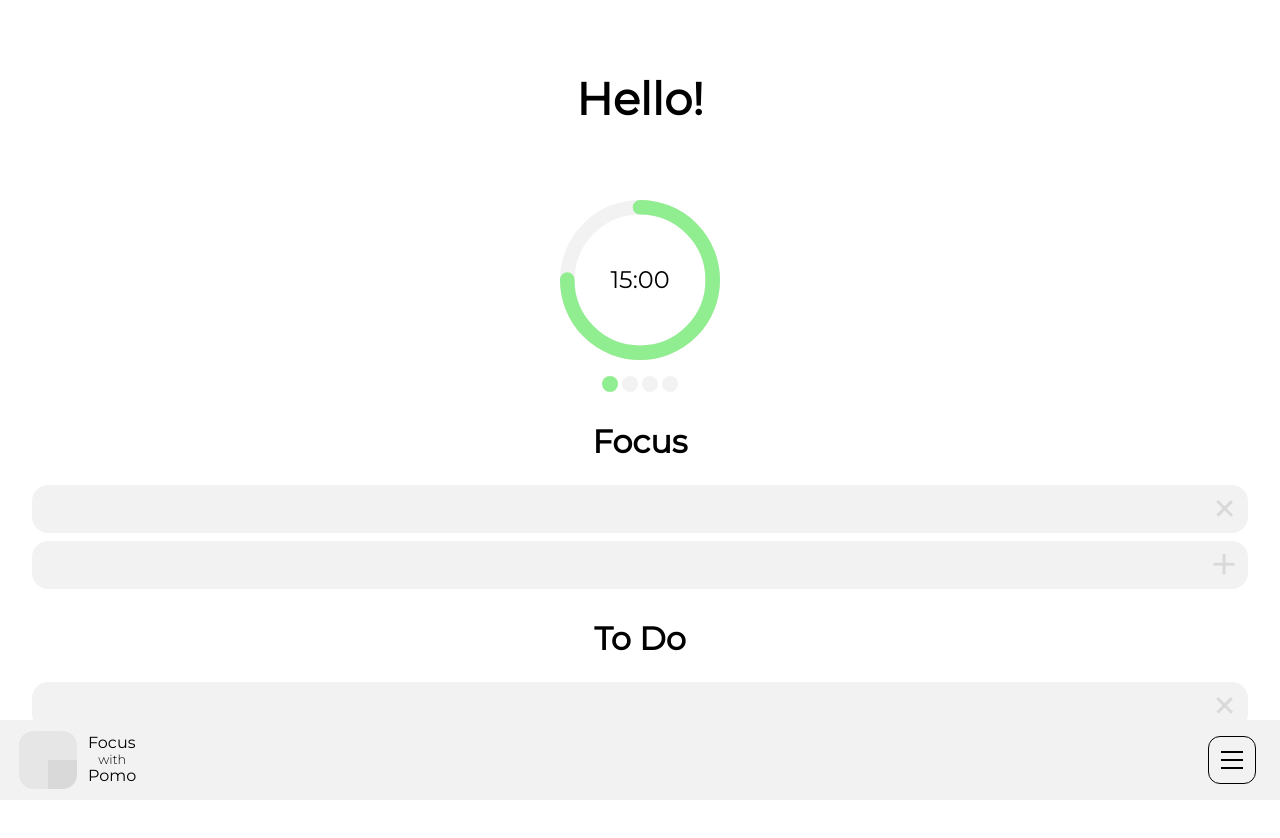
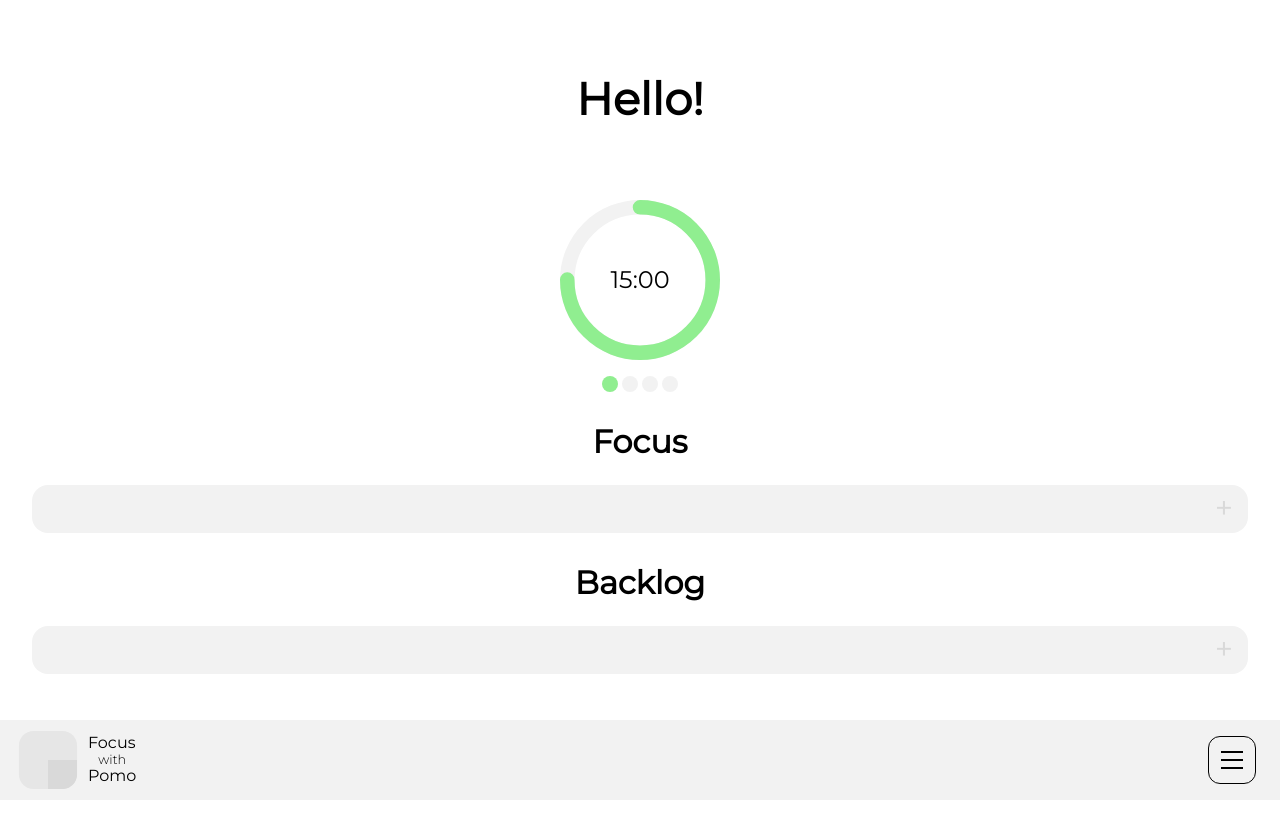
Before and after one commit to luis815/focus_with_pomo, a React (Vite) app: page / in a window 1280 px wide. Shown: the top 838 px of the page. After the commit the page ends 800 px from the top, so only its background shows below. Built offline with nearby package versions, Linux system fonts and the light colour scheme.

Commit message:
Implemented basic reminder functionality

```diff
--- a/src/components/reminders.jsx
+++ b/src/components/reminders.jsx
@@ -1,27 +1,55 @@
-import React from "react";
+import React, { useState } from "react";
 
 export default ({ heading, list, setList }) => {
+	const [newItem, setNewItem] = useState("");
+
+	const handleNewItem = () => {
+		if (newItem.length === 0) {
+			return;
+		}
+
+		setList([...list, newItem]);
+		setNewItem("");
+	};
+
+	const handleDeleteItem = (index) => {
+		const tempList = [...list];
+		tempList.splice(index, 1);
+		setList(tempList);
+	};
+
 	return (
 		<div className="reminders">
 			<h2>{heading}</h2>
 			<div className="list">
+				{list.map((item, index) => (
+					<div className="item-container" key={index}>
+						<input
+							type="text"
+							autoCapitalize="true"
+							autoComplete="true"
+							autoCorrect="true"
+							value={item}
+							disabled
+						/>
+						<button type="button" onClick={() => handleDeleteItem(index)} />
+					</div>
+				))}
 				<div className="item-container">
 					<input
 						type="text"
 						autoCapitalize="true"
 						autoComplete="true"
 						autoCorrect="true"
+						value={newItem}
+						onChange={(e) => setNewItem(e.target.value)}
+						onKeyDown={(e) => (e.key === "Enter" ? handleNewItem() : null)}
 					/>
-					<button>+</button>
-				</div>
-				<div className="item-container">
-					<input
-						type="text"
-						autoCapitalize="true"
-						autoComplete="true"
-						autoCorrect="true"
+					<button
+						className="new"
+						type="button"
+						onClick={handleNewItem}
 					/>
-					<button className="new">+</button>
 				</div>
 			</div>
 		</div>
--- a/src/styles/components.scss
+++ b/src/styles/components.scss
@@ -260,34 +260,58 @@ $progress-ring-diameter: 10rem;
 				height: 3rem;
 				border-radius: 1rem;
 				background-color: $monochrome-0;
-				padding: 0 5rem 0 2rem;
+				padding: 0 3rem 0 1rem;
+
+				&:focus {
+					outline: 0.2rem solid lightblue;
+				}
 			}
 
 			button {
-				color: $monochrome-2;
-				font-size: 3rem;
-
 				margin: 0;
 				padding: 0;
 				border: none;
 				background-color: transparent;
 
-				display: block;
 				position: absolute;
 				right: 0;
 
 				height: 3rem;
 				width: 3rem;
+				border-radius: 1rem;
 
 				display: flex;
 				flex-direction: column;
 				justify-content: center;
 				align-items: center;
 
-				transform: rotate(45deg);
+				@keyframes zoom-in-and-out {
+					50% {
+						transform: scale(1.25);
+					}
 
-				&.new {
+					100% {
+						transform: scale(1);
+					}
+				}
+
+				&::before {
+					content: "+";
+					position: absolute;
+					color: $monochrome-2;
+					font-size: 2rem;
+					transform: rotate(45deg);
+					transition: all 0.25s ease-in-out;
+				}
+
+				&.new::before {
 					transform: rotate(0);
+				}
+
+				&:hover::before {
+					animation-name: zoom-in-and-out;
+					animation-duration: 0.5s;
+					color: $monochrome-3;
 				}
 			}
 		}
--- a/src/views/home.jsx
+++ b/src/views/home.jsx
@@ -1,10 +1,16 @@
-import React, { Fragment } from "react";
+import React, { useState, useEffect } from "react";
 
 import ProgressRing from "../components/progress-ring.jsx";
 import RepCounter from "../components/rep-counter.jsx";
 import Reminders from "../components/reminders.jsx";
 
 export default () => {
+	const [focusList, setFocusList] = useState([]);
+	const [backlog, setBacklog] = useState([]);
+
+	useEffect(() => {
+
+	}, []);
 	return (
 		<div className="home">
 			<div className="hero">
@@ -12,8 +18,8 @@ export default () => {
 			</div>
 			<ProgressRing percent={75} time="15:00" />
 			<RepCounter total={4} current={1} />
-			<Reminders heading={"Focus"} />
-			<Reminders heading={"To Do"} />
+			<Reminders heading={"Focus"} list={focusList} setList={setFocusList} />
+			<Reminders heading={"Backlog"} list={backlog} setList={setBacklog} />
 		</div>
 	);
 };
```
